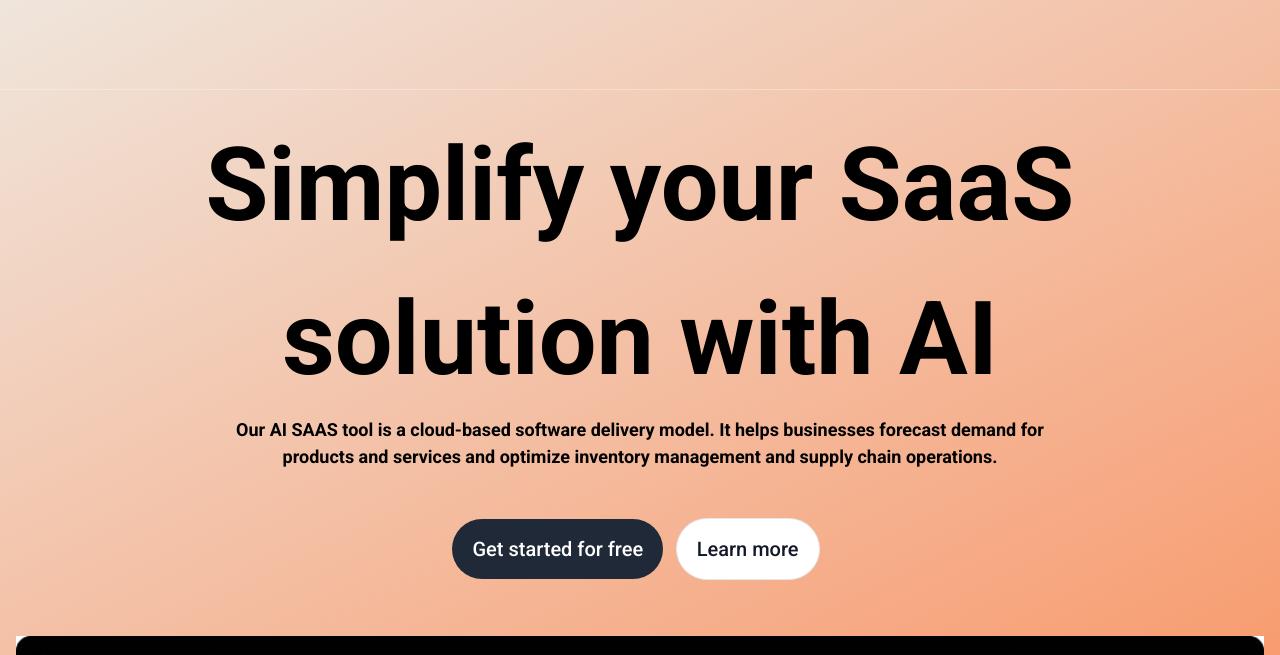
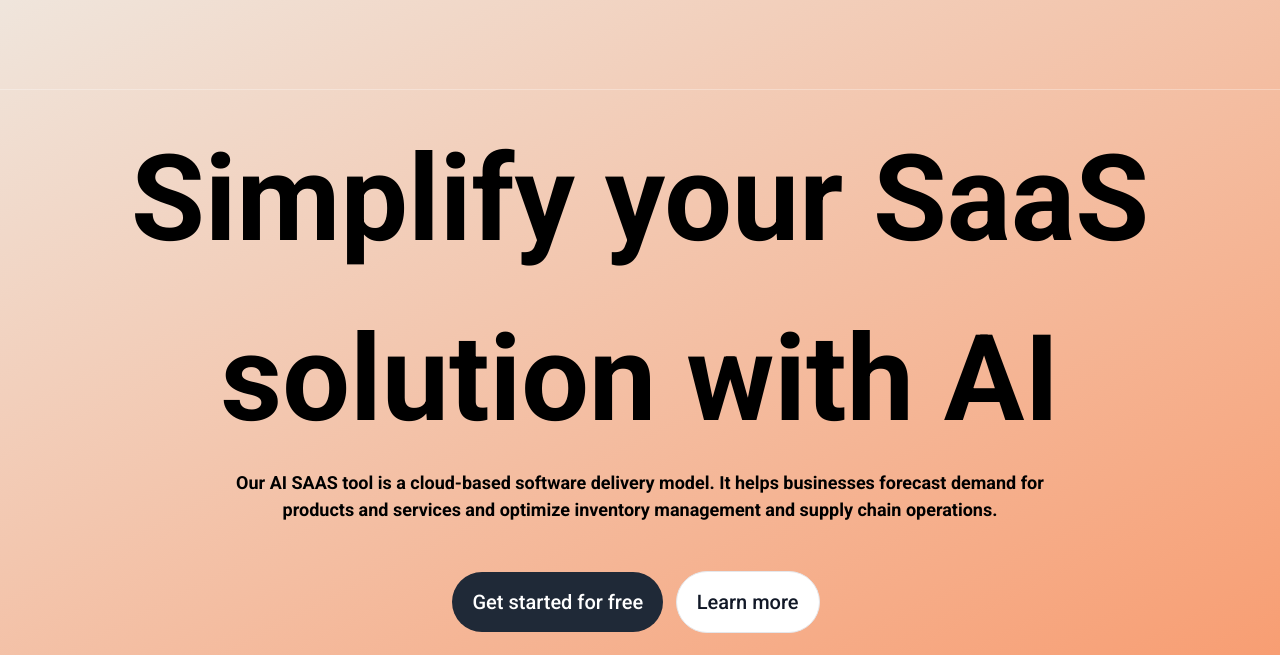
Before and after one commit to jack20492/bc75_group_6_capstone_tailwind_homepage_2, a website: page src/index.html in a window 1280 px wide. Shown: the part 85-740 px from the top of the page. Drawn offline with nearby package versions, Linux system fonts and the light colour scheme; a script that the page names is missing.

Commit message:
Update index.html

```diff
--- a/src/index.html
+++ b/src/index.html
@@ -213,7 +213,7 @@
       <div class="master-container">
         <div data-aos="fade-up">
           <div class="simplify-text m-2">
-            <h1 style="font-size: 8vw">
+            <h1>
               Simplify your SaaS <br />
               solution with AI
             </h1>
```
